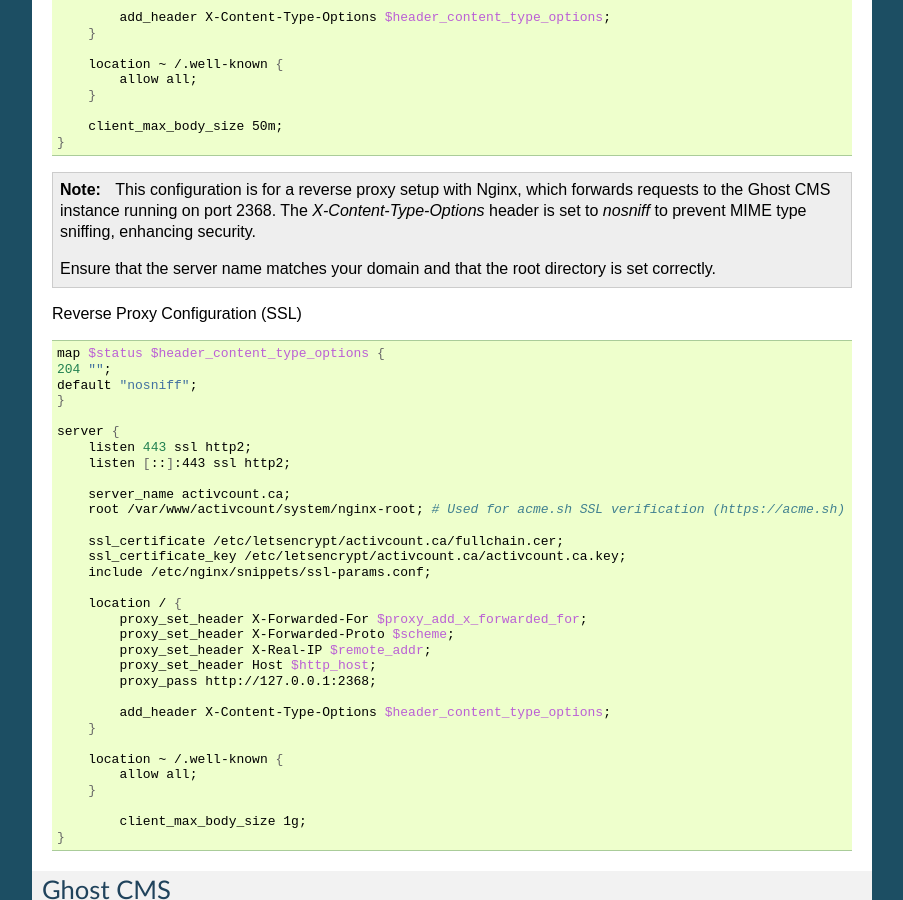
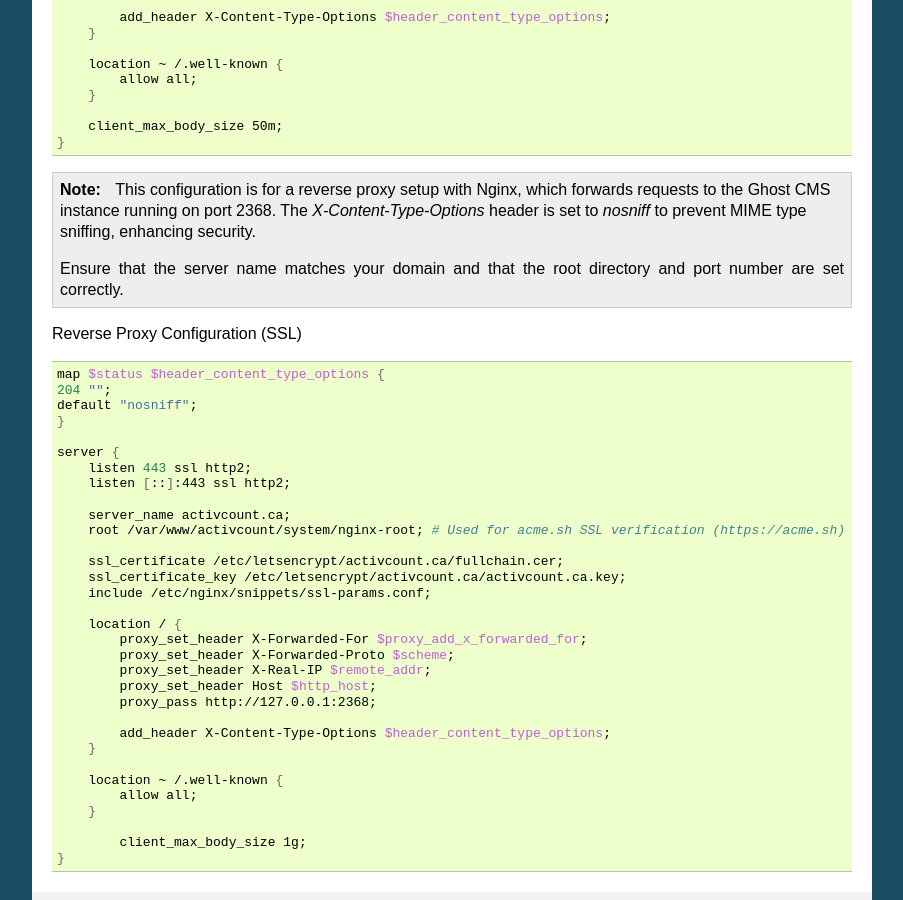
Before and after one commit to alexandrebobkov/Guides, a Sphinx documentation site: the page built from GhostCMS/source/configurations.rst, in a window 1280 px wide and 900 px high, scrolled down 478 px. Shown: the whole window, without its empty margins (198-1101 px from the left). Built offline with Sphinx 7.4.7, drawn with Linux system fonts in a browser that asks for light colours; formulas are drawn with MathJax 3.

Commit message:
Ghost CMS

```diff
--- a/GhostCMS/source/configurations.rst
+++ b/GhostCMS/source/configurations.rst
@@ -41,7 +41,7 @@ Reverse Proxy Configuration (non-SSL)
 
     This configuration is for a reverse proxy setup with Nginx, which forwards requests to the Ghost CMS instance running on port 2368. The `X-Content-Type-Options` header is set to `nosniff` to prevent MIME type sniffing, enhancing security.
 
-    Ensure that the server name matches your domain and that the root directory is set correctly.
+    Ensure that the server name matches your domain and that the root directory and port number are set correctly.
 
 Reverse Proxy Configuration (SSL)
 
```
